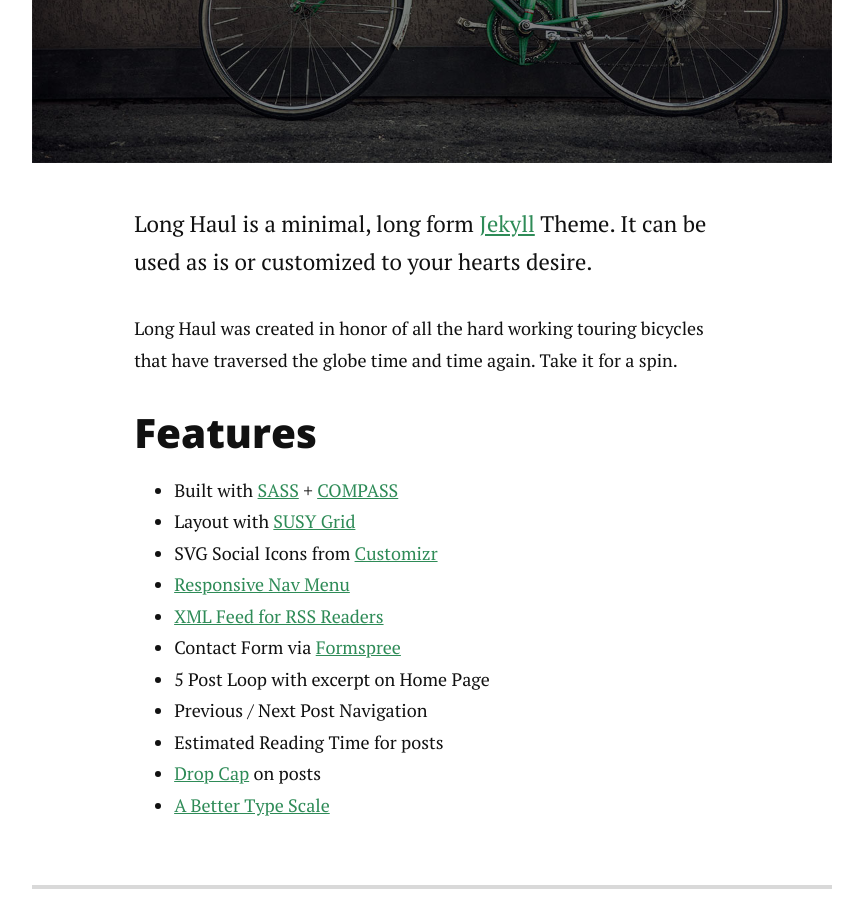
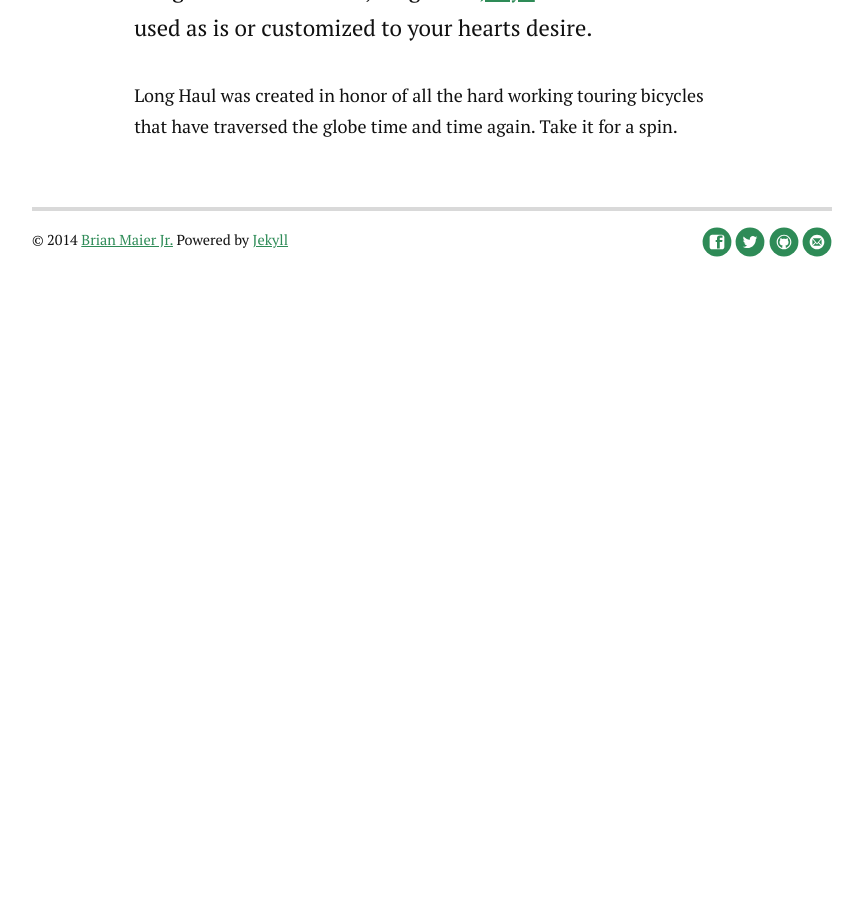
Before and after one commit to wsankey/miles-away, a Jekyll site: the page built from about.md, in a window 1280 px wide and 900 px high, scrolled down 783 px. Shown: the whole window, without its empty margins (208-1071 px from the left). Built offline with Jekyll 4.4.1, drawn with Linux system fonts in a browser that asks for light colours; nearby versions of some CDN libraries; Markdown is read by kramdown in place of the engine named in the settings; after the commit the page ends 1127 px from its top, so only the background shows below that; some of the changed text lies outside the part shown.

Commit message:
Updated.

```diff
--- a/_config.yml
+++ b/_config.yml
@@ -1,5 +1,5 @@
-name: Long Haul
-description: Long Form Jekyll theme built with SASS / COMPASS / SUSY
+name: Miles Away
+description: Two millennial men trying to find their way.
 
 url: http://wsankey.github.com/miles-away
 paginate_path: "blog/page:num/"
--- a/about.md
+++ b/about.md
@@ -1,25 +1,11 @@
 ---
 layout: default
-title: About Long Haul
+title: About Miles Away
 ---
 
 <div class="post">
-	<h1 class="pageTitle">About Long Haul</h1>
-	<img src="{{ site.url }}/assets/img/touring.jpg" alt="">
+	<h1 class="pageTitle">About Miles Away</h1>
+	<img src="{{ site.url }}/assets/img/field.jpg" alt="">
 	<p class="intro">Long Haul is a minimal, long form <a href="http://jekyllrb.com">Jekyll</a> Theme. It can be used as is or customized to your hearts desire.</p>
 	<p>Long Haul was created in honor of all the hard working touring bicycles that have traversed the globe time and time again. Take it for a spin.</p>
-	<h2>Features</h2>
-	<ul>
-		<li>Built with <a href="http://sass-lang.com/">SASS</a> + <a href="http://compass-style.org/">COMPASS</a></li>
-  		<li>Layout with <a href="http://susy.oddbird.net/">SUSY Grid</a></li>
-  		<li>SVG Social Icons from <a href="http://customizr.net/icons/">Customizr</a></li>
-  		<li><a href="http://responsive-nav.com/">Responsive Nav Menu</a></li>
-  		<li><a href="https://github.com/snaptortoise/jekyll-rss-feeds">XML Feed for RSS Readers</a></li>
-  		<li>Contact Form via <a href="http://formspree.io/">Formspree</a></li>
-      <li>5 Post Loop with excerpt on Home Page</li>
-  		<li>Previous / Next Post Navigation</li>
-      <li>Estimated Reading Time for posts</li>
-  		<li><a href="https://github.com/adobe-webplatform/dropcap.js">Drop Cap</a> on posts</li>
-  		<li><a href="http://typecast.com/blog/a-more-modern-scale-for-web-typography">A Better Type Scale</a></li>
-  	</ul>
 </div>
--- a/index.html
+++ b/index.html
@@ -1,10 +1,10 @@
 ---
 layout: default
-title: Long Haul - A Minimal, Long Form Jekyll Theme
+title: Miles Away - A show about life.
 ---
 
       <div id="home">
-        <h1 class="pageTitle">Recent Posts</h1>
+        <h1 class="pageTitle">The latest</h1>
         <ul class="posts noList">
           {% for post in paginator.posts %}
             <li>
```
Also changed, not shown: 16 other files.
